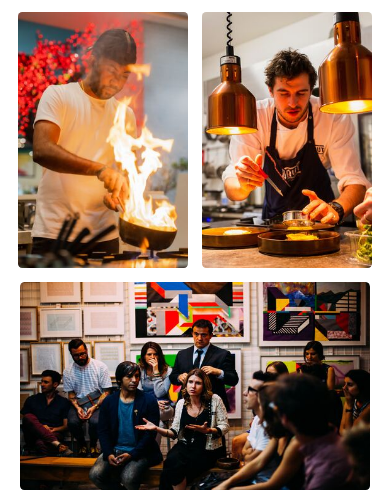
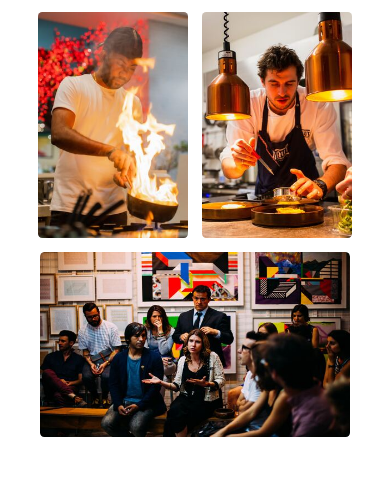
Before and after one commit to mik-dmi/Restaurant_Page_Project, a plain HTML site: page index.html in a window 390 px wide. Shown: the part 8310-8801 px from the top of the page. Drawn offline with nearby package versions, Linux system fonts and the light colour scheme.

Commit message:
Styling bug fixed

```diff
--- a/styles.css
+++ b/styles.css
@@ -1056,7 +1056,7 @@ body{
         text-align:start;
     }
     .chefImage{
-        max-width: 170px;
+        max-width: 150px;
         font-size: 10px;
 
     }
@@ -1064,7 +1064,7 @@ body{
         font-size: 2rem;
     }
     .groupImage{
-        max-width: 350px;
+        max-width: 310px;
     }
     .aboutUsRightContainer{
         border: 0;
@@ -1085,9 +1085,6 @@ body{
         margin-bottom: 2rem;
         max-height: fit-content;
         height: 60%;
-
-    }
-    .input{
 
     }
     .callActionButton{
```
